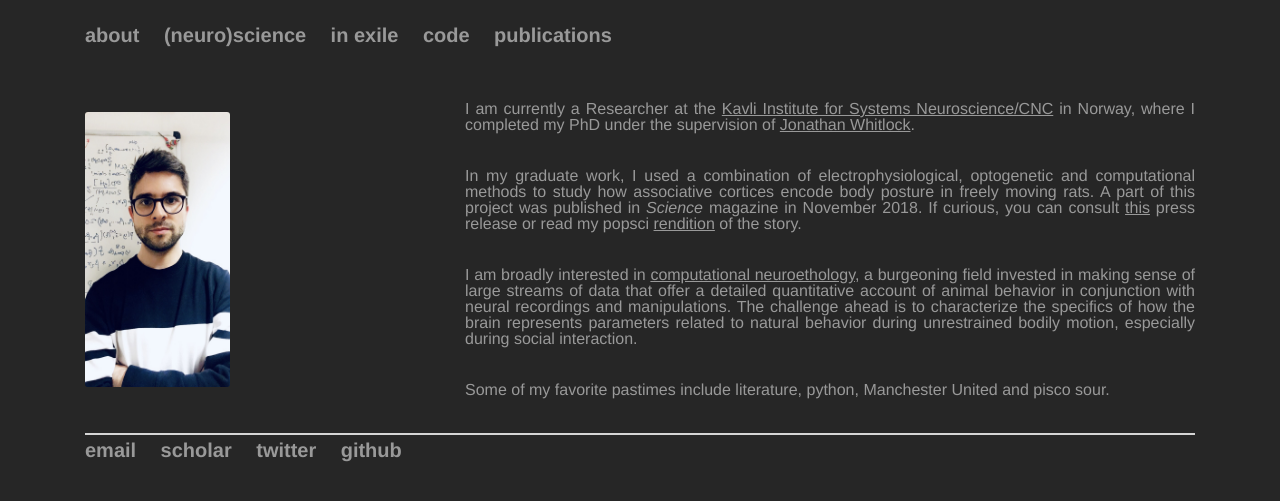
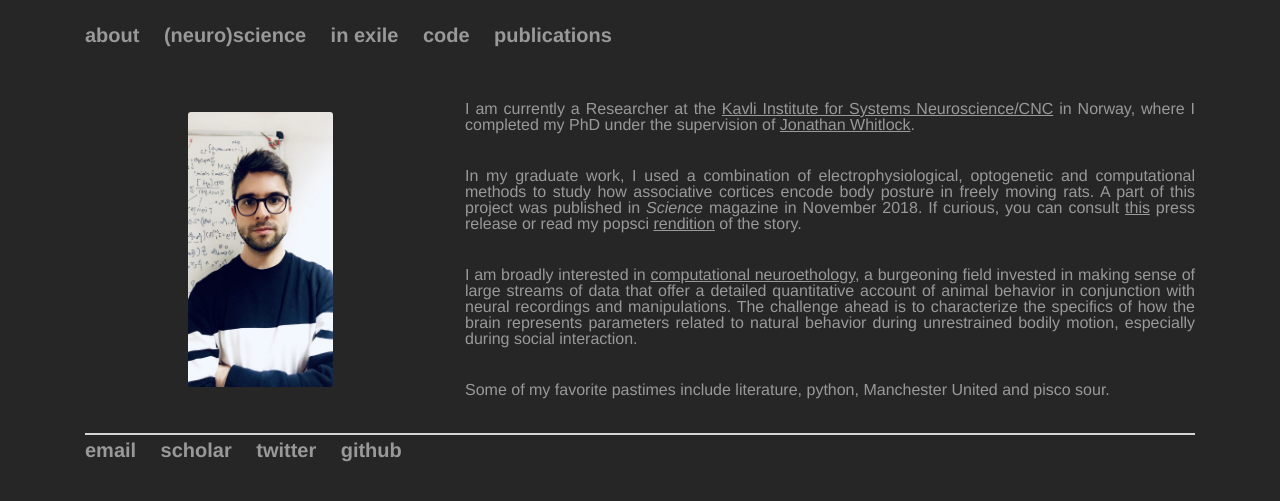
Before and after one commit to bartulem/bartulem.github.io, a Jekyll site: the page built from about/index.html, in a window 1280 px wide. Shown: the top 501 px of the page. Built offline with Jekyll 4.4.1, drawn with Linux system fonts in a browser that asks for light colours.

Commit message:
Update main.css

```diff
--- a/css/main.css
+++ b/css/main.css
@@ -60,5 +60,5 @@ img.rounded-corners {
     display: flex;
     align-items: center;
     flex-wrap: wrap;
-    text-align: center;
+    justify-content: center;
 }
```
